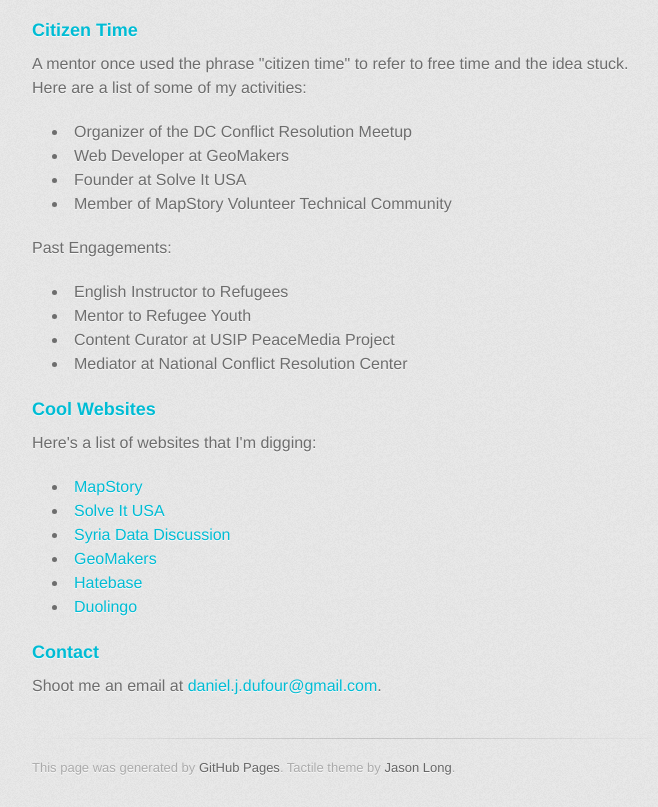
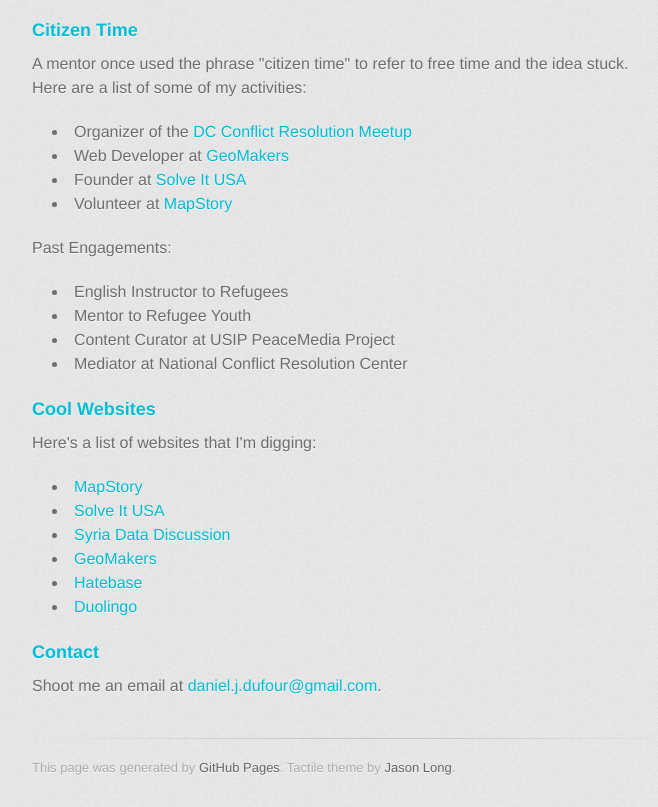
Before and after one commit to DanielJDufour/danieljdufour.github.io, a plain HTML site: page index.html in a window 1280 px wide. Shown: the part 1013-1820 px from the top of the page, without its empty margins (298-956 px from the left). Drawn offline with Linux system fonts and the light colour scheme; a web font is replaced by a local one.

Commit message:
Update index.html

```diff
--- a/index.html
+++ b/index.html
@@ -72,10 +72,10 @@
 <p>A mentor once used the phrase "citizen time" to refer to free time and the idea stuck. Here are a list of some of my activities:</p>
 
 <ul>
-<li>Organizer of the DC Conflict Resolution Meetup</li>
-<li>Web Developer at GeoMakers</li>
-<li>Founder at Solve It USA</li>
-<li>Member of MapStory Volunteer Technical Community</li>
+<li>Organizer of the <a href='www.meetup.com/DC-Conflict-Resolution-Meetup'>DC Conflict Resolution Meetup</a></li>
+<li>Web Developer at <a href='http://geomakers.org'>GeoMakers</a></li>
+<li>Founder at <a href='http://solveitusa.org'>Solve It USA</a></li>
+<li>Volunteer at <a href='http://mapstory.org'>MapStory</a></li>
 </ul><p>Past Engagements:</p>
 
 <ul>
```
